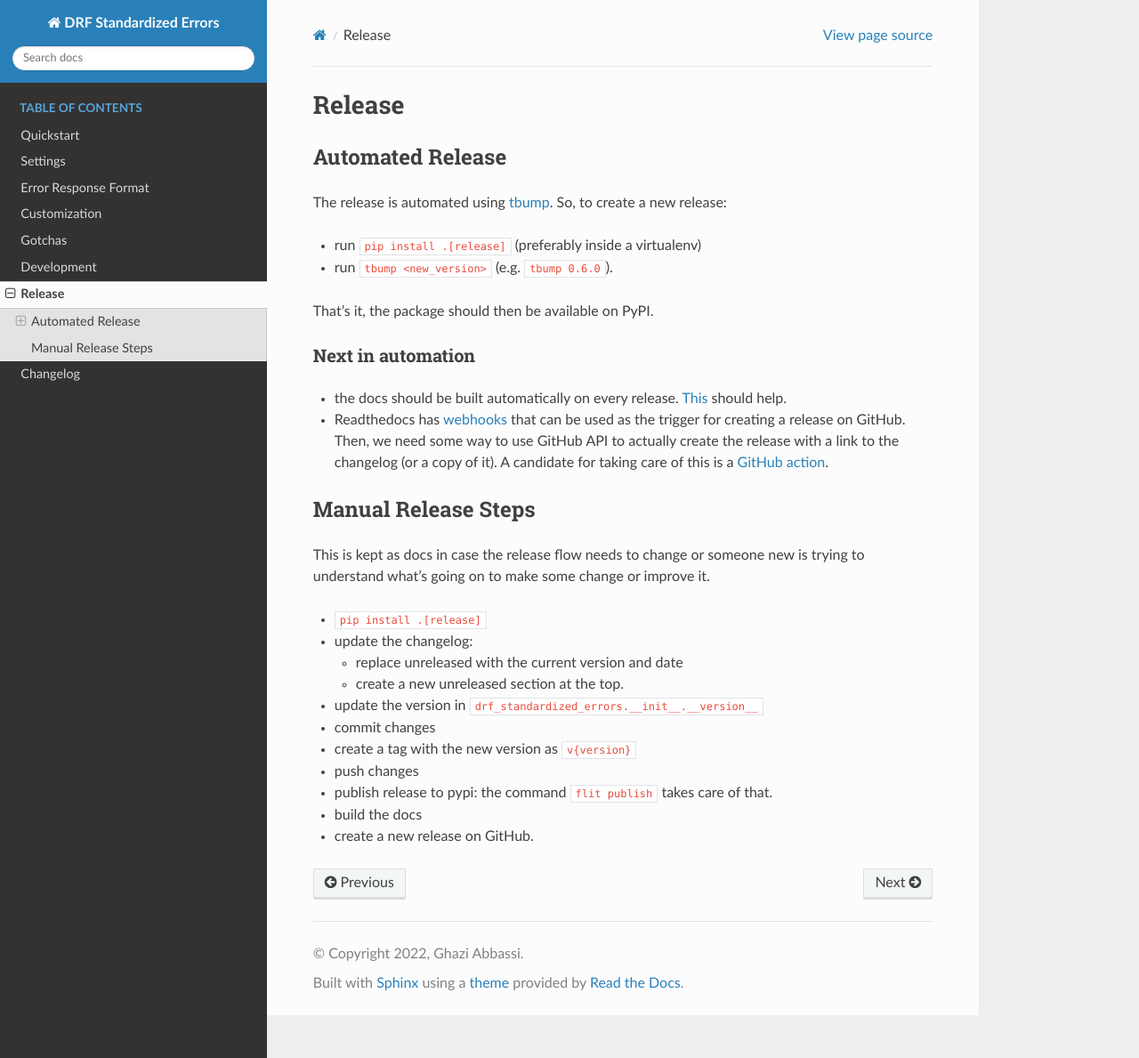
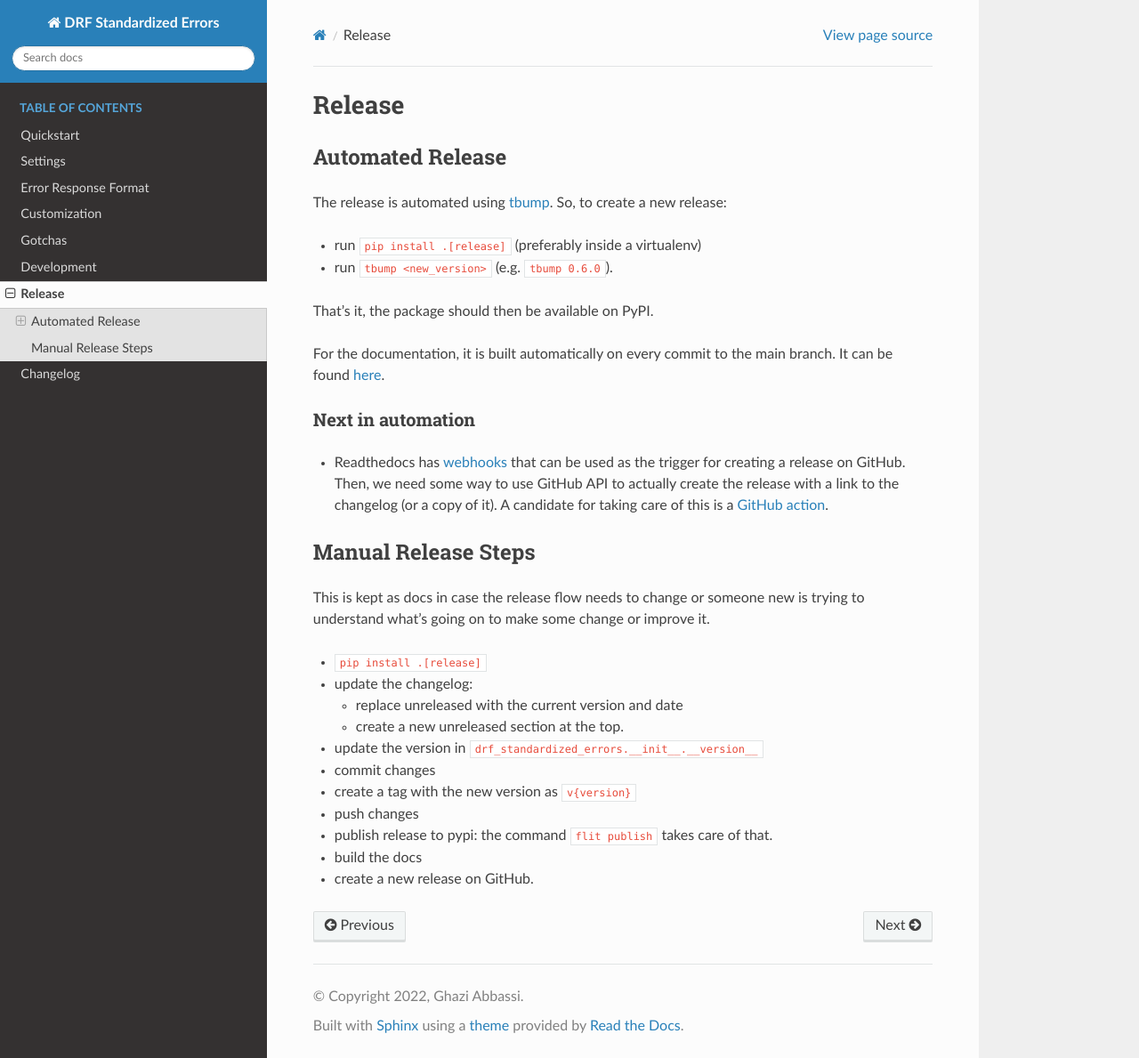
Before and after one commit to ghazi-git/drf-standardized-errors, a Sphinx documentation site: the page built from docs/release.md, in a window 1280 px wide and 1189 px high. Shown: the whole window at 89% size. Built offline with Sphinx 7.4.7 and the Read the Docs theme 2.0.0, drawn with Linux system fonts in a browser that asks for light colours.

Commit message:
update release docs now that docs are built automatically

```diff
--- a/docs/release.md
+++ b/docs/release.md
@@ -7,9 +7,10 @@ The release is automated using [tbump](https://github.com/dmerejkowsky/tbump). S
 
 That's it, the package should then be available on PyPI.
 
+For the documentation, it is built automatically on every commit to the main branch. It can be found
+[here](https://drf-standardized-errors.readthedocs.io/en/latest/).
+
 ### Next in automation
-- the docs should be built automatically on every release. [This](https://blog.readthedocs.com/automation-rules/)
-should help.
 - Readthedocs has [webhooks](https://docs.readthedocs.io/en/stable/build-notifications.html#build-status-webhooks)
 that can be used as the trigger for creating a release on GitHub. Then, we need some way to use GitHub API
 to actually create the release with a link to the changelog (or a copy of it). A candidate for taking care
```
Also changed, not shown: docs/changelog.md (+4 -0 lines).
